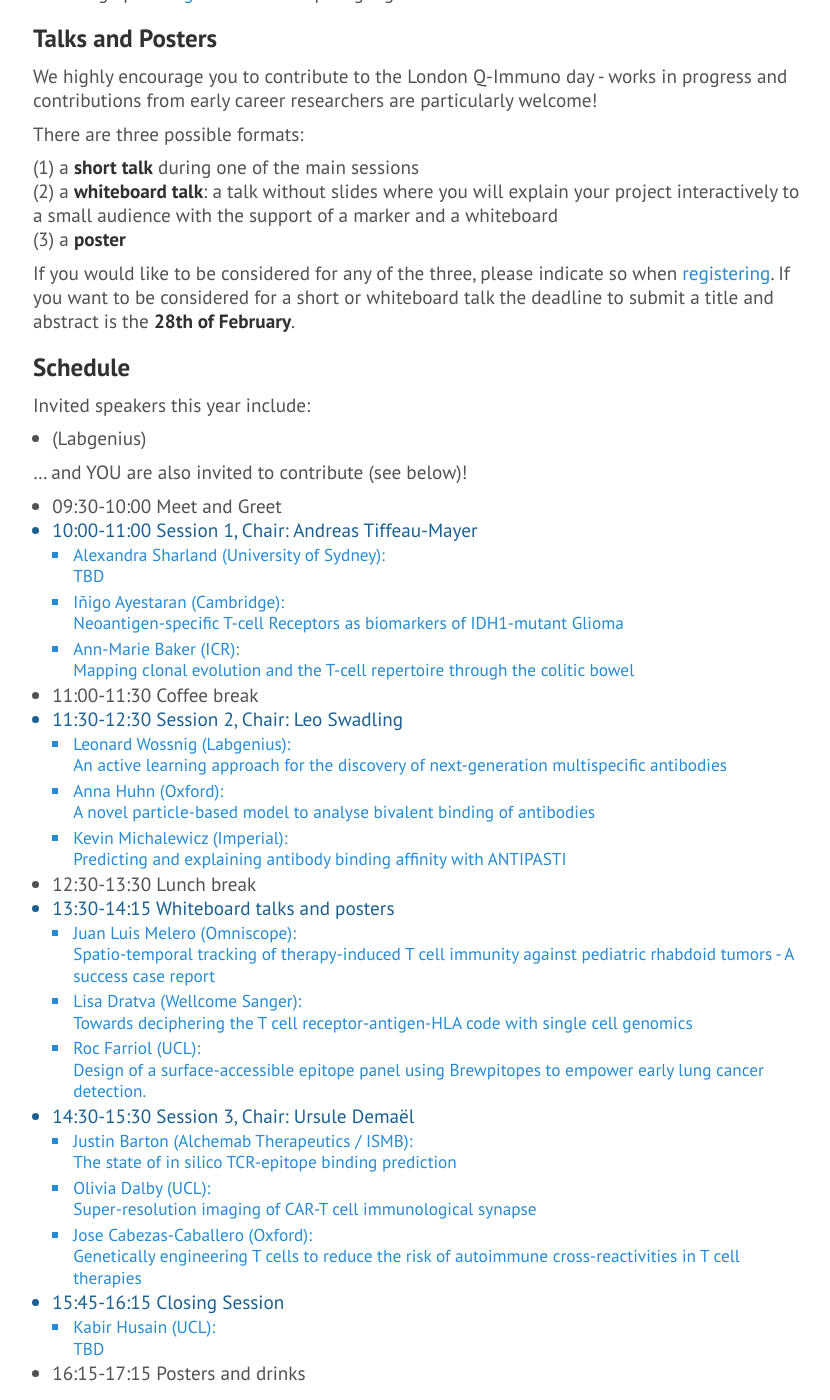
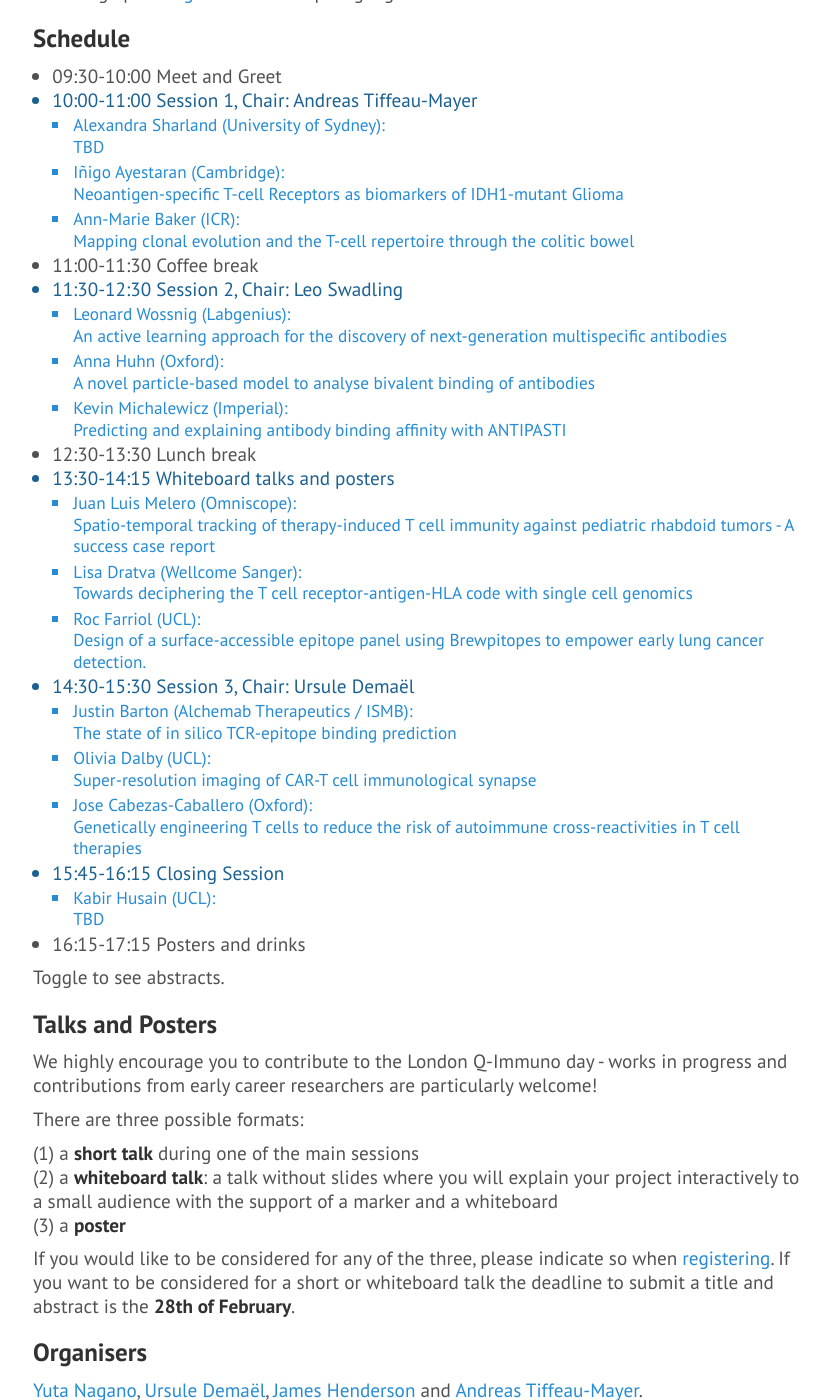
Before and after one commit to andim/andim.github.io, a Jekyll site: the page built from ldnday.md, in a window 1280 px wide and 1400 px high, scrolled down 939 px. Shown: the whole window, without its empty margins (223-1053 px from the left). Built offline with Jekyll 4.4.1, drawn with Linux system fonts in a browser that asks for light colours; nearby versions of some CDN libraries; a script that is not in the unit is left out; part of the change alters nothing that is shown.

Commit message:
reordered sections

```diff
--- a/ldnday.md
+++ b/ldnday.md
@@ -44,24 +44,7 @@ Immunology is being transformed by the application of a multitude of quantitativ
 
 There is no registration fee, but we encourage prior [registration](https://lu.ma/9rvihe65) to help us gauge attendance.
 
-## Talks and Posters
-
-We highly encourage you to contribute to the London Q-Immuno day - works in progress and contributions from early career researchers are particularly welcome!
-
-There are three possible formats:
-
-(1) a **short talk** during one of the main sessions
-(2) a **whiteboard talk**: a talk without slides where you will explain your project interactively to a small audience with the support of a marker and a whiteboard
-(3) a **poster**
-
-If you would like to be considered for any of the three, please indicate so when [registering](https://lu.ma/9rvihe65). If you want to be considered for a short or whiteboard talk  the deadline to submit a title and abstract is the **28th of February**.
-
 ## Schedule
-
-Invited speakers this year include:
-- []() (Labgenius)
-
-... and YOU are also invited to contribute (see below)!
 
 - 09:30-10:00 Meet and Greet
 <details open>
@@ -195,6 +178,18 @@ TBD
 
 Toggle to see abstracts.
 
+## Talks and Posters
+
+We highly encourage you to contribute to the London Q-Immuno day - works in progress and contributions from early career researchers are particularly welcome!
+
+There are three possible formats:
+
+(1) a **short talk** during one of the main sessions
+(2) a **whiteboard talk**: a talk without slides where you will explain your project interactively to a small audience with the support of a marker and a whiteboard
+(3) a **poster**
+
+If you would like to be considered for any of the three, please indicate so when [registering](https://lu.ma/9rvihe65). If you want to be considered for a short or whiteboard talk  the deadline to submit a title and abstract is the **28th of February**.
+
 
 ## Organisers
 
```
